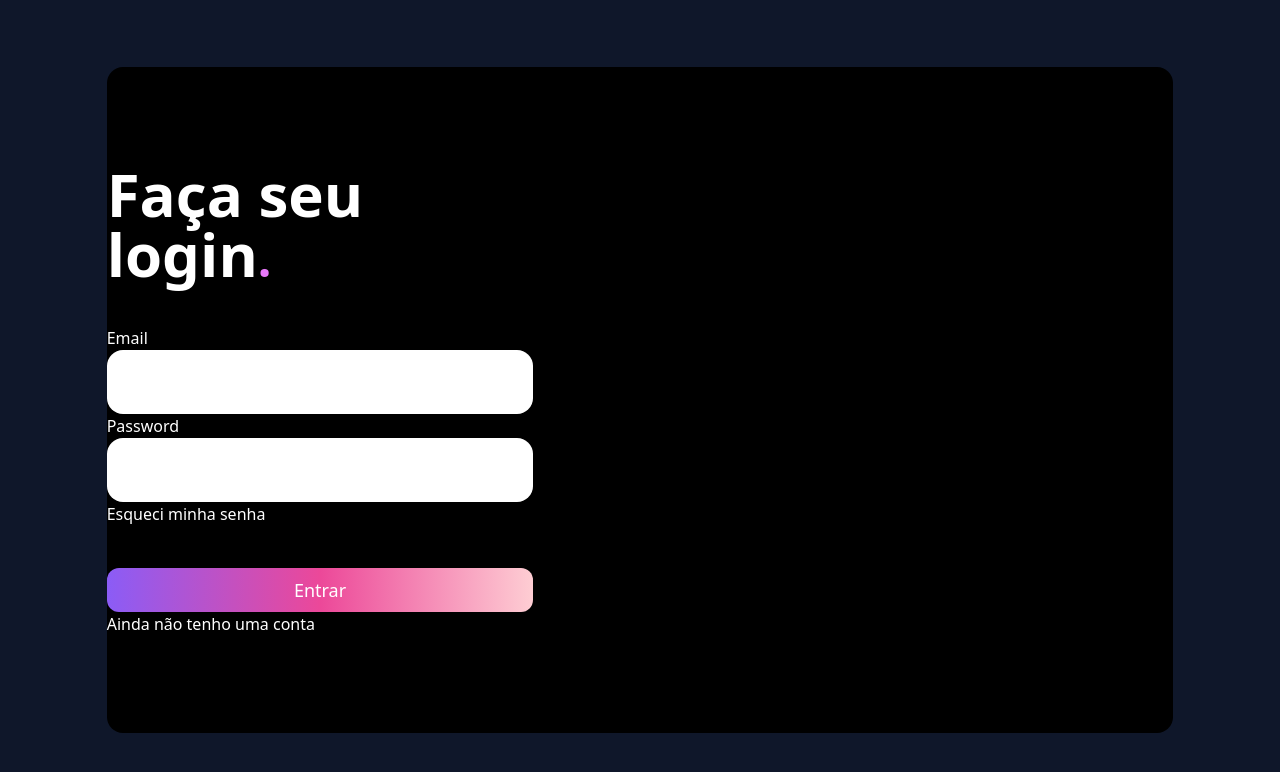
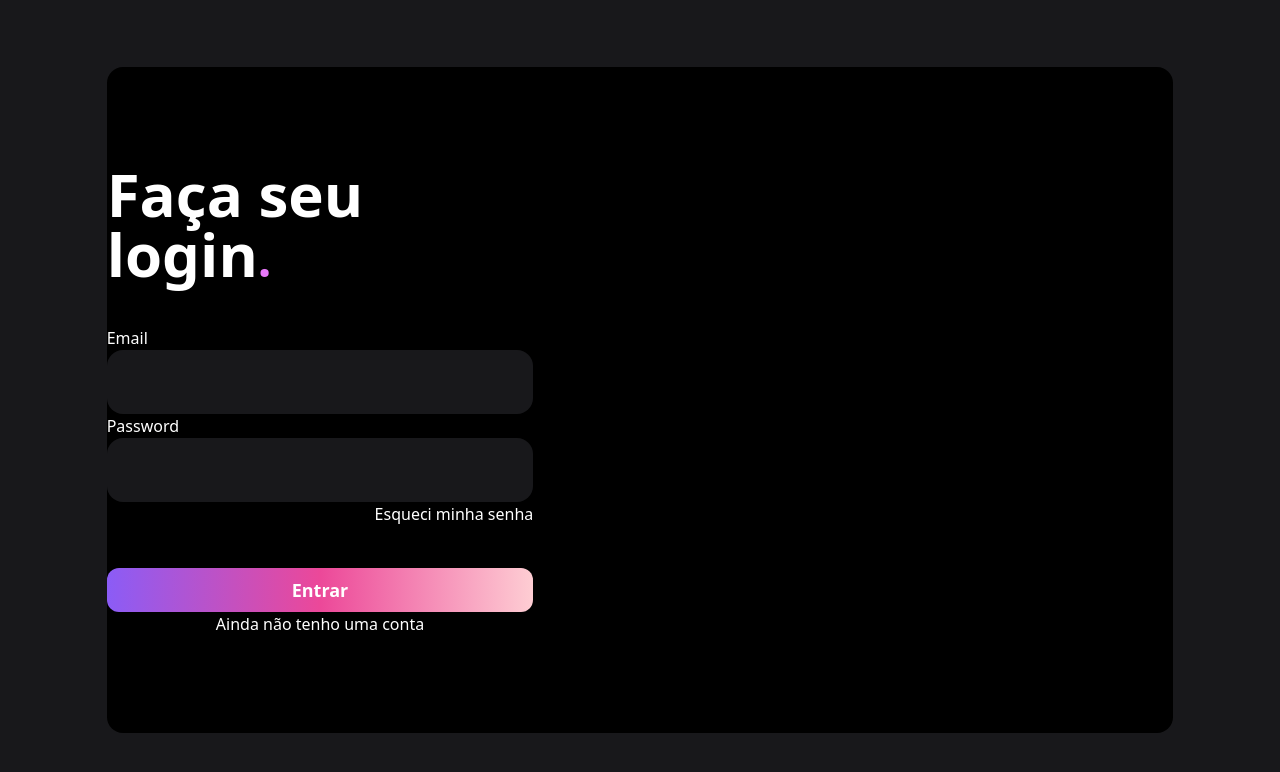
Before and after one commit to codante-io/mp-tela-login-tailwind, a React (Vite) app in the folder loginPage/: page / in a window 1280 px wide. Shown: the top 772 px of the page. Built offline with nearby package versions, Linux system fonts and the light colour scheme.

Commit message:
:gem: style: estilizando forms

```diff
--- a/loginPage/src/App.jsx
+++ b/loginPage/src/App.jsx
@@ -8,7 +8,7 @@ function App() {
   return (
     <LoginProvider>
       <Router>
-        <section className="flex justify-center h-screen bg-slate-900">
+        <section className="flex justify-center h-screen bg-zinc-900">
           <Routes>
             <Route path="/" element={ <Login /> } />
             <Route path="/home" element={ <Home /> } />
--- a/loginPage/src/components/InputPassword.jsx
+++ b/loginPage/src/components/InputPassword.jsx
@@ -11,7 +11,8 @@ function InputPassword() {
       Password
       <input
         type="password"
-        className="rounded-2xl h-16 text-neutral-950"
+        className="rounded-2xl h-16 text-neutral-950 bg-zinc-900
+        hover:border-4 border-pink-500"
         onChange={ (e) => handlechange(e.target) }
       />
     </label>
--- a/loginPage/src/components/InputUsername.jsx
+++ b/loginPage/src/components/InputUsername.jsx
@@ -12,7 +12,8 @@ function InputUsername() {
       Email
       <input
         type="text"
-        className="rounded-2xl h-16 text-neutral-950"
+        className="rounded-2xl h-16 text-neutral-950 bg-zinc-900
+        hover:border-4 border-pink-500"
         onChange={ (e) => handlechange(e.target) }
       />
     </label>
--- a/loginPage/src/components/LoginButton.jsx
+++ b/loginPage/src/components/LoginButton.jsx
@@ -17,7 +17,7 @@ function LoginButton() {
     <button
       type="submit"
       className="bg-gradient-to-r from-violet-500 via-pink-500 to-rose-200
-      h-11 rounded-xl text-lg"
+      h-11 rounded-xl text-lg font-bold hover:h-14"
       onClick={ handleClick }
     >
       Entrar
--- a/loginPage/src/pages/Login.jsx
+++ b/loginPage/src/pages/Login.jsx
@@ -1,3 +1,4 @@
+import { Link } from 'react-router-dom';
 import { useContext } from 'react';
 import InputPassword from '../components/InputPassword';
 import InputUsername from '../components/InputUsername';
@@ -19,14 +20,18 @@ function Login() {
             .
           </span>
         </h1>
-        <div>
+        <div className="flex flex-col justify-between">
           <InputUsername />
           <InputPassword />
-          <span>Esqueci minha senha</span>
+          <Link to="*" className="self-end hover:font-bold">
+            <span>Esqueci minha senha</span>
+          </Link>
         </div>
-        <div className="flex flex-col">
+        <div className="flex flex-col text-center">
           <LoginButton />
-          <span>Ainda não tenho uma conta</span>
+          <Link to="*" className="hover:font-bold">
+            <span>Ainda não tenho uma conta</span>
+          </Link>
           { isNull && <span>O campo Email deve ser preenchido</span>}
         </div>
       </div>
```
